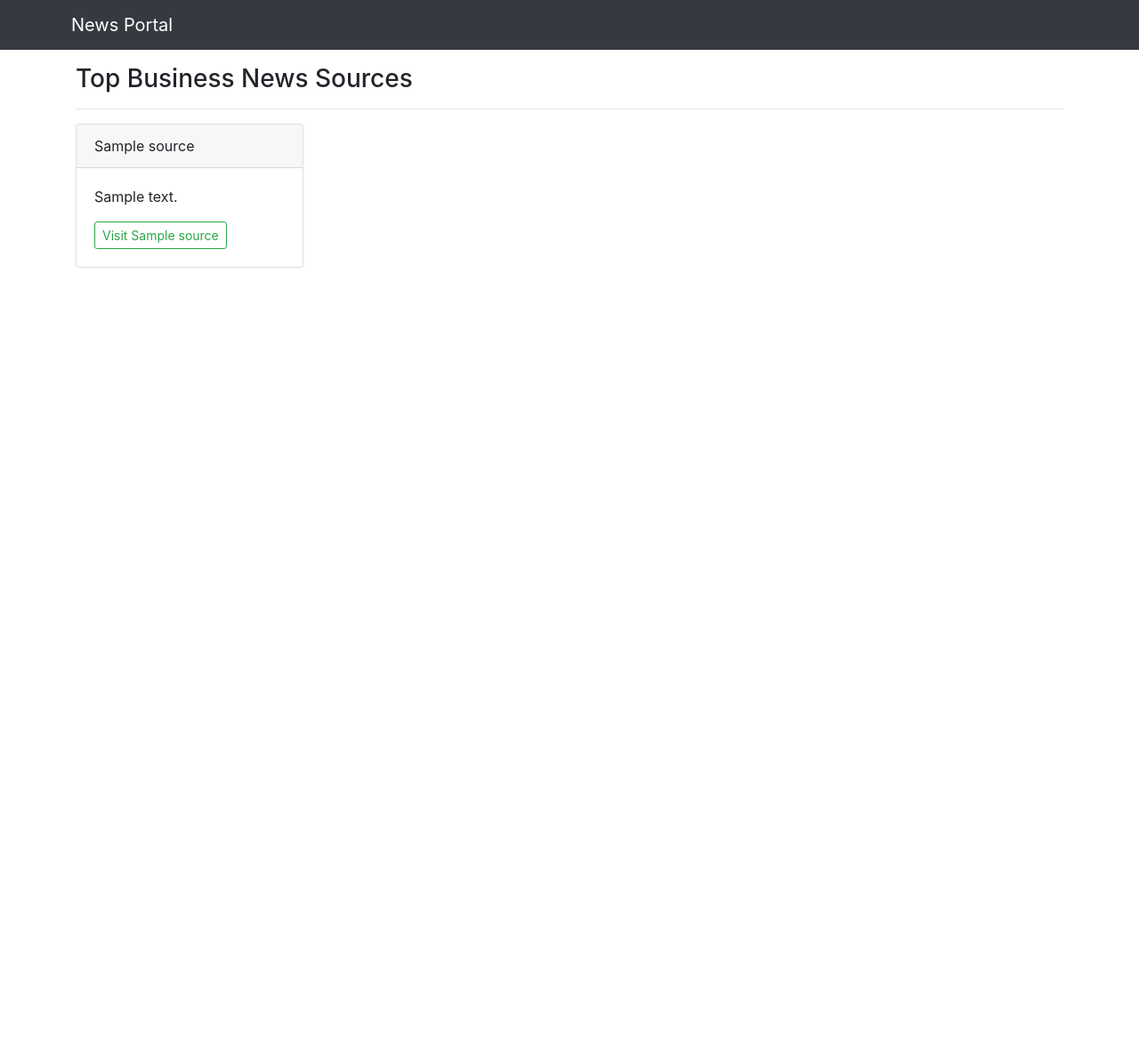
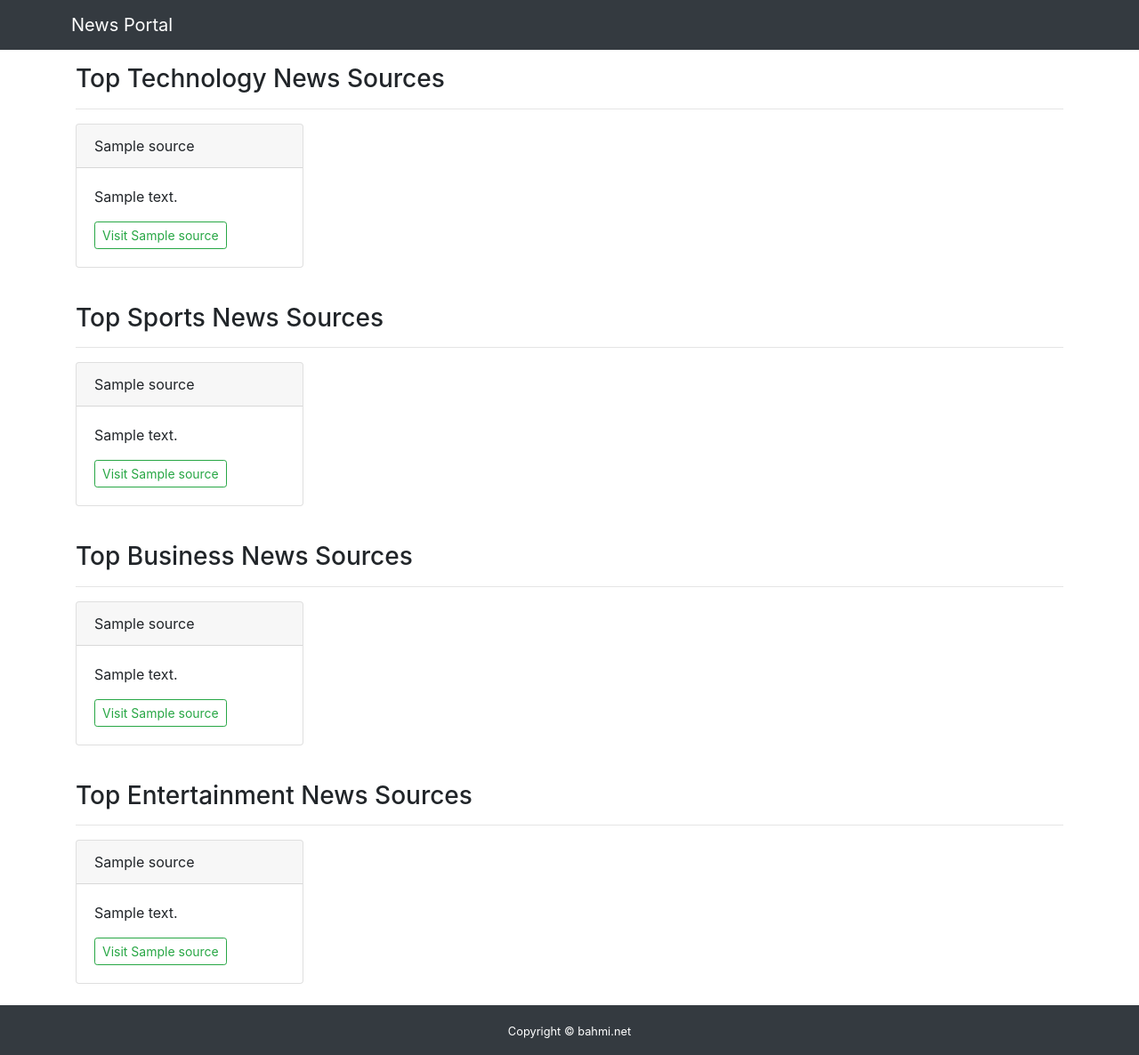
Before and after one commit to bahmi/NewsFeed, a Django app: template newsapp/templates/home.html in a window 1280 px wide. Shown: the whole page at 89% size. Before the commit the page ends 301 px from the top, so only its background shows below. Run offline with Django 3.2, Linux system fonts and the light colour scheme; the template is opened without the code that fills it: most values are stand-ins (such as "Sample title", 1, 10 or a date in 2020); some libraries are stand-ins or nearby versions.

Commit message:
Add few other news sources

```diff
--- a/newsapp/templates/base.html
+++ b/newsapp/templates/base.html
@@ -23,6 +23,19 @@
 
         {% block content %}
         {% endblock %}
+    <!-- Footer -->
+    <footer class="page-footer font-small blue">
+
+      <!-- Copyright -->
+       <footer id="sticky-footer" class="py-3 bg-dark text-white-50">
+        <div class="container text-center text-white">
+          <small>Copyright &copy; bahmi.net</small>
+        </div>
+      </footer>
+      <!-- Copyright -->
+
+    </footer>
+    <!-- Footer -->
 
     <!-- Optional JavaScript -->
     <!-- jQuery first, then Popper.js, then Bootstrap JS -->
--- a/newsapp/templates/home.html
+++ b/newsapp/templates/home.html
@@ -3,11 +3,77 @@
 {% block content %}
     <div class="container">
         <div class="page-header mt-3">
+            <h3>Top Technology News Sources</h3>
+        </div>
+        <hr>
+        <div class="row">
+            {% for source in technology_src.sources %}
+                <div class="col-md-3">
+                    <div class="card" style="width: 16rem;">
+                        <div class="card-header">
+                            {{ source.name }}
+                        </div>
+                        <div class="card-body">
+                            <p class="card-text">{{ source.description|truncatechars:95 }}</p>
+                            <a href="#" class="btn btn-outline-success btn-sm">Visit {{ source.name }}</a>
+                        </div>
+                    </div>
+                    <br>
+                </div>
+            {% endfor %}
+        </div>
+
+
+        <div class="page-header mt-3">
+            <h3>Top Sports News Sources</h3>
+        </div>
+        <hr>
+        <div class="row">
+            {% for source in sports_src.sources %}
+                <div class="col-md-3">
+                    <div class="card" style="width: 16rem;">
+                        <div class="card-header">
+                            {{ source.name }}
+                        </div>
+                        <div class="card-body">
+                            <p class="card-text">{{ source.description|truncatechars:95 }}</p>
+                            <a href="#" class="btn btn-outline-success btn-sm">Visit {{ source.name }}</a>
+                        </div>
+                    </div>
+                    <br>
+                </div>
+            {% endfor %}
+        </div>
+
+
+        <div class="page-header mt-3">
             <h3>Top Business News Sources</h3>
         </div>
         <hr>
         <div class="row">
-            {% for source in business_sources.sources %}
+            {% for source in business_src.sources %}
+                <div class="col-md-3">
+                    <div class="card" style="width: 16rem;">
+                        <div class="card-header">
+                            {{ source.name }}
+                        </div>
+                        <div class="card-body">
+                            <p class="card-text">{{ source.description|truncatechars:95 }}</p>
+                            <a href="#" class="btn btn-outline-success btn-sm">Visit {{ source.name }}</a>
+                        </div>
+                    </div>
+                    <br>
+                </div>
+            {% endfor %}
+        </div>
+
+
+        <div class="page-header mt-3">
+            <h3>Top Entertainment News Sources</h3>
+        </div>
+        <hr>
+        <div class="row">
+            {% for source in entertainment_src.sources %}
                 <div class="col-md-3">
                     <div class="card" style="width: 16rem;">
                         <div class="card-header">
```
Also changed, not shown: newsapp/views.py (+10 -3 lines).
